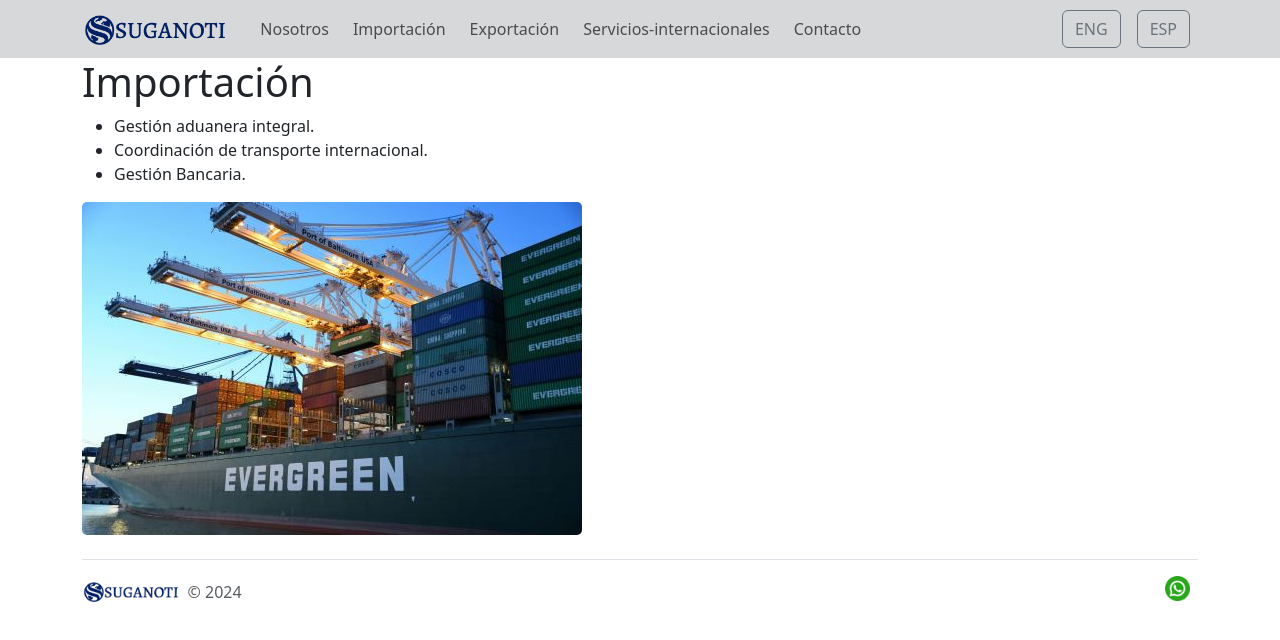
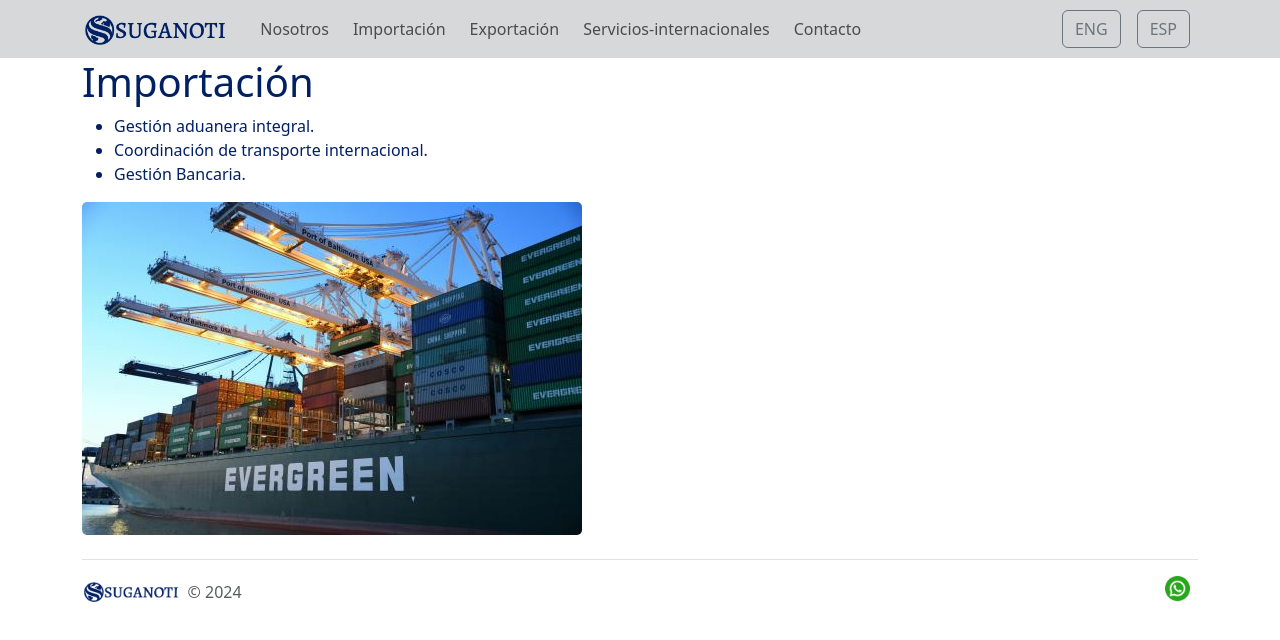
Before and after one commit to Electrocisko/comex, a React (Vite) app in the folder suganoti/: page /importacion in a window 1280 px wide. Shown: the top 640 px of the page. Built offline with nearby package versions, Linux system fonts and the light colour scheme.

Commit message:
cambio color letras

```diff
--- a/suganoti/src/App.css
+++ b/suganoti/src/App.css
@@ -2,3 +2,7 @@
 .navbar{
   background-color:  rgb(215, 216, 217);
 }
+
+body {
+  color: #002063;
+}
--- a/suganoti/src/pages/import.css
+++ b/suganoti/src/pages/import.css
@@ -2,7 +2,9 @@
     border-radius: 5px;
 }
 
-
+.import-container{
+    color: #002063;
+}
 
 
 /* -----Mobil Design ----- */
```
